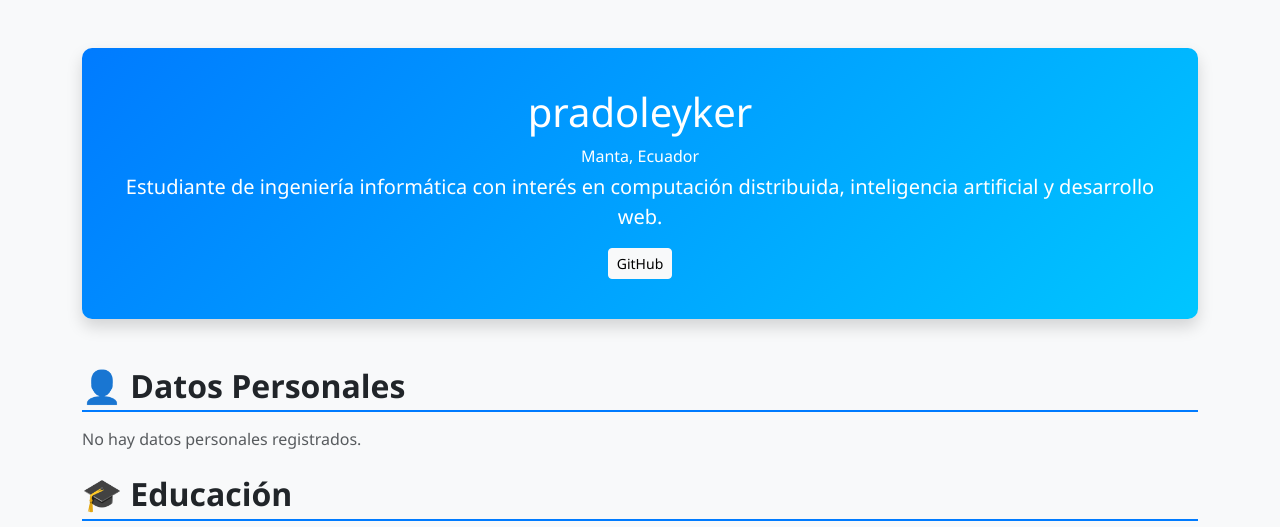
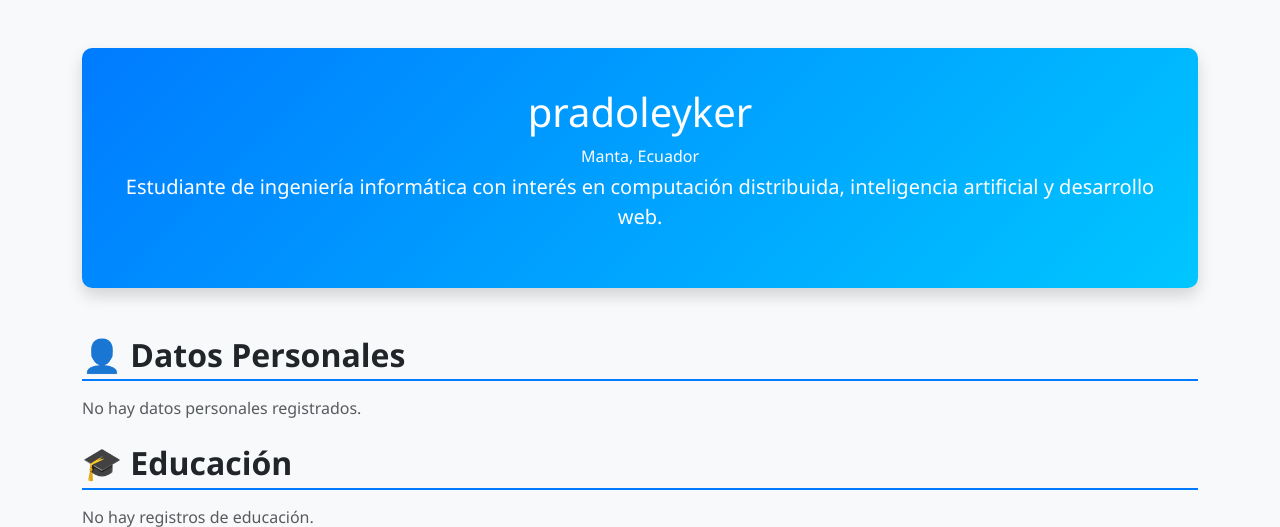
Before and after one commit to alepradofranco/hojadevida, a Django app: page / in a window 1280 px wide. Shown: the top 527 px of the page. Run offline with Django 5.2, Linux system fonts and the light colour scheme; data comes from the database, SQL or seed files in the repository; data that the repository does not hold is empty.

Commit message:
Actualizo hoja de vida

```diff
--- a/tasks/models.py
+++ b/tasks/models.py
@@ -7,7 +7,6 @@ class Perfil(models.Model):
     pais = models.CharField(max_length=100, blank=True)
     biografia = models.TextField(blank=True)
     avatar = models.ImageField(upload_to='avatars/', blank=True, null=True)
-    github = models.URLField(blank=True, null=True)
     def __str__(self): return self.user.username
 
 class DatosPersonales(models.Model):
--- a/tasks/templates/hoja.html
+++ b/tasks/templates/hoja.html
@@ -37,9 +37,6 @@
         <h1>{{ perfil.user.username }}</h1>
         <p class="mb-1">{{ perfil.ciudad }}, {{ perfil.pais }}</p>
         <p class="lead">{{ perfil.biografia }}</p>
-        {% if perfil.github %}
-            <a href="{{ perfil.github }}" class="btn btn-light btn-sm" target="_blank">GitHub</a>
-        {% endif %}
     </div>
 
     <!-- Datos Personales -->
```
Also changed, not shown: tasks/migrations/0008_remove_perfil_github.py (added).
